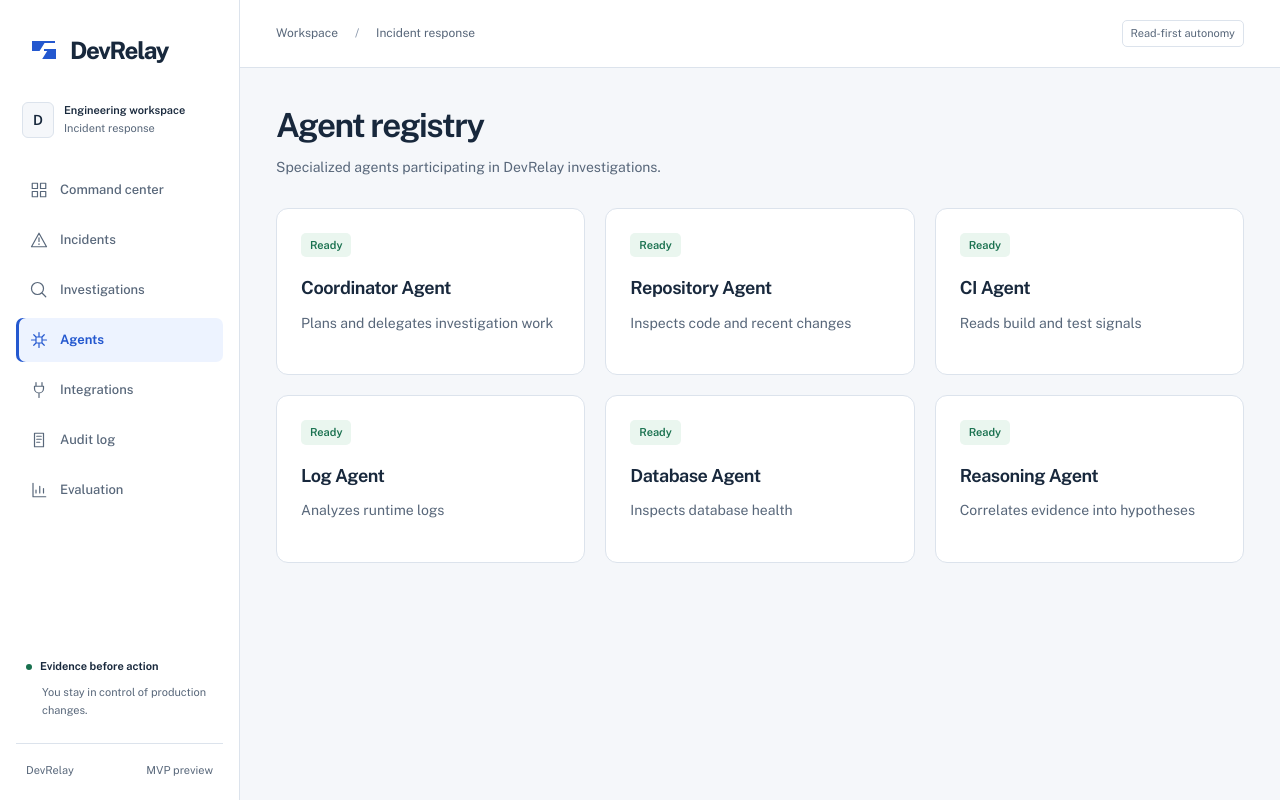
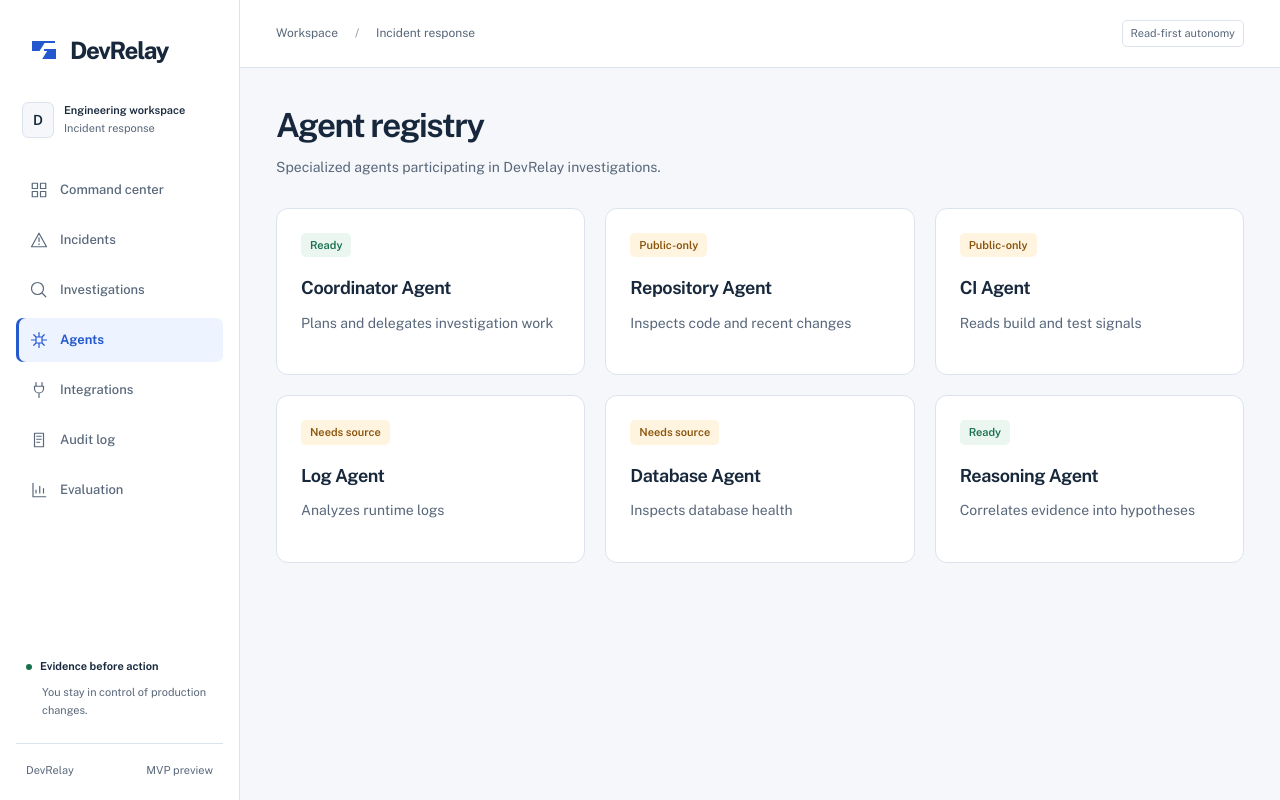
Before and after one commit to shadrackbond/DevRelay, a Next.js app in the folder apps/web/: page /agents in a window 1280 px wide. Built offline with nearby package versions, Linux system fonts and the light colour scheme.

Commit message:
fix: show agent readiness from provider configuration

```diff
--- a/apps/web/app/agents/page.tsx
+++ b/apps/web/app/agents/page.tsx
@@ -1,12 +1,33 @@
+function statusFor(agent: string): { label: string; className: string } {
+  if (agent === "Log Agent") {
+    return process.env.LOG_SOURCE_URL
+      ? { label: "Ready", className: "done" }
+      : { label: "Needs source", className: "waiting" };
+  }
+
+  if (agent === "Database Agent") {
+    return process.env.DB_TELEMETRY_URL
+      ? { label: "Ready", className: "done" }
+      : { label: "Needs source", className: "waiting" };
+  }
+
+  if (agent === "Repository Agent" || agent === "CI Agent") {
+    return process.env.GITHUB_TOKEN
+      ? { label: "Ready", className: "done" }
+      : { label: "Public-only", className: "waiting" };
+  }
+
+  return { label: "Ready", className: "done" };
+}
 
 const agents = [
-  ["Coordinator Agent", "Plans and delegates investigation work", "Ready"],
-  ["Repository Agent", "Inspects code and recent changes", "Ready"],
-  ["CI Agent", "Reads build and test signals", "Ready"],
-  ["Log Agent", "Analyzes runtime logs", "Ready"],
-  ["Database Agent", "Inspects database health", "Ready"],
-  ["Reasoning Agent", "Correlates evidence into hypotheses", "Ready"],
-];
+  ["Coordinator Agent", "Plans and delegates investigation work"],
+  ["Repository Agent", "Inspects code and recent changes"],
+  ["CI Agent", "Reads build and test signals"],
+  ["Log Agent", "Analyzes runtime logs"],
+  ["Database Agent", "Inspects database health"],
+  ["Reasoning Agent", "Correlates evidence into hypotheses"],
+] as const;
 
 export const metadata = { title: "Agent registry" };
 
@@ -20,13 +41,16 @@ export default function AgentsPage() {
         </div>
       </header>
       <div className="cardGrid">
-        {agents.map(([name, description, status]) => (
-          <article className="panel" key={name}>
-            <span className="done">{status}</span>
-            <h2>{name}</h2>
-            <p className="muted">{description}</p>
-          </article>
-        ))}
+        {agents.map(([name, description]) => {
+          const status = statusFor(name);
+          return (
+            <article className="panel" key={name}>
+              <span className={status.className}>{status.label}</span>
+              <h2>{name}</h2>
+              <p className="muted">{description}</p>
+            </article>
+          );
+        })}
       </div>
     </>
   );
```
